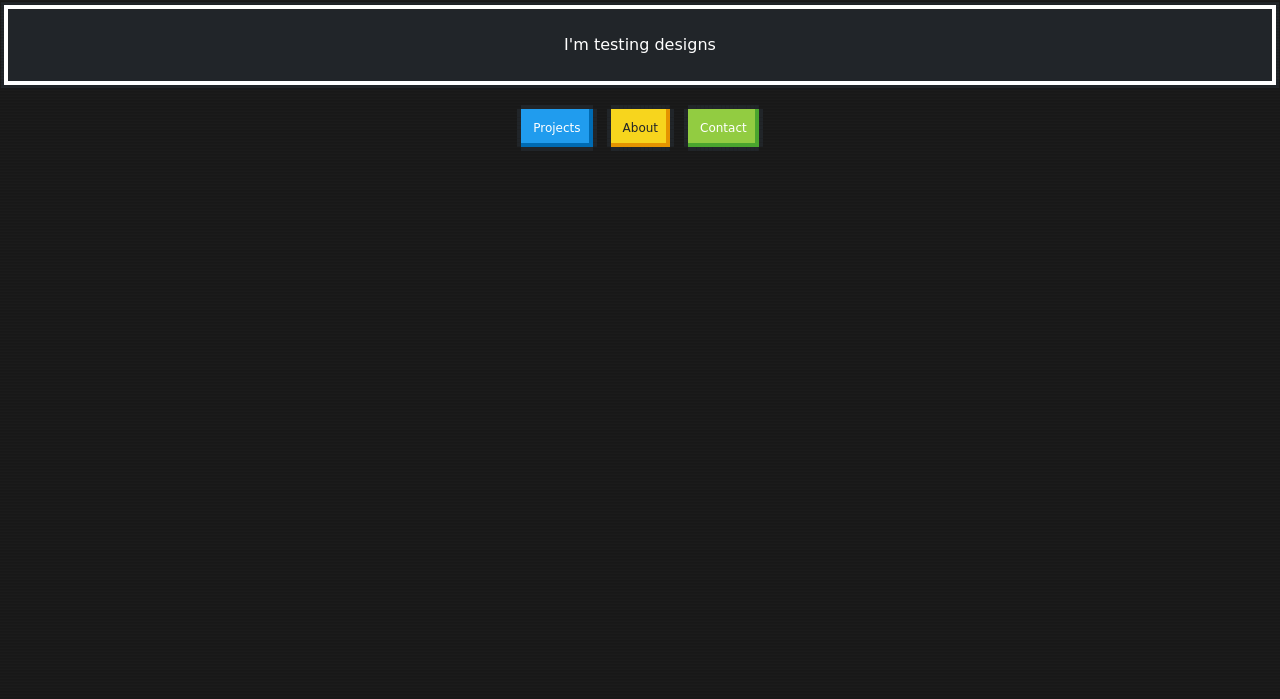
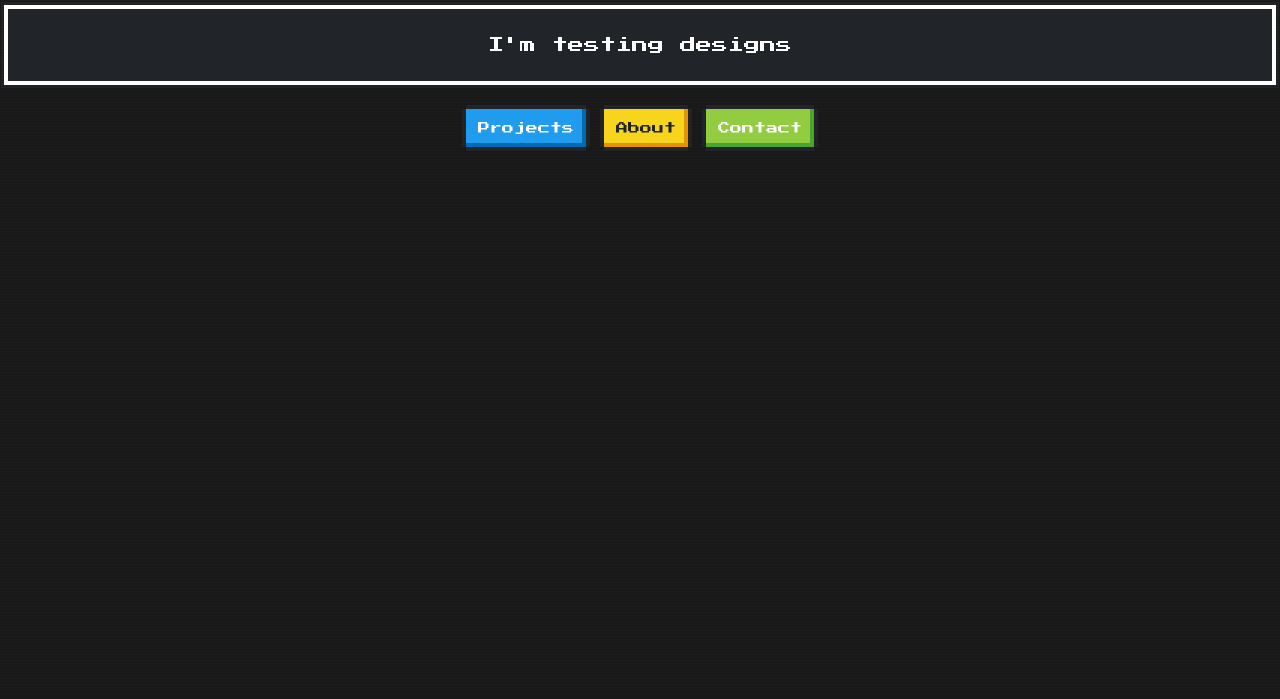
Before and after one commit to ebbya/ebbya.github.io, a plain HTML site: page index.html in a window 1280 px wide. Shown: the part 101-800 px from the top of the page. Drawn offline with nearby package versions, Linux system fonts and the light colour scheme.

Commit message:
Revert "Font test"
This reverts commit 53d1d0e6d14d85eb55412796436f0177d5121681.

```diff
--- a/index.html
+++ b/index.html
@@ -8,7 +8,7 @@
     <link href="https://unpkg.com/nes.css/css/nes.min.css" rel="stylesheet" />
 
     <!-- Google Font: Press Start 2P -->
-    <link href="https://fonts.googleapis.com/css2?family=VT323&family=Inconsolata:wght@400;600;700&display=swap" rel="stylesheet">
+    <link href="https://fonts.googleapis.com/css2?family=Press+Start+2P&display=swap" rel="stylesheet">
 
     <!-- Custom CSS -->
     <link rel="stylesheet" href="style.css">
```
